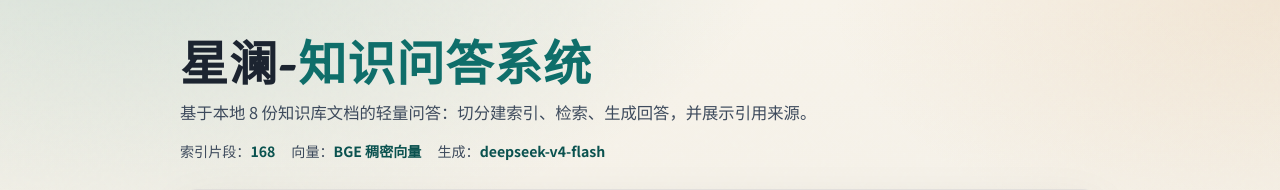
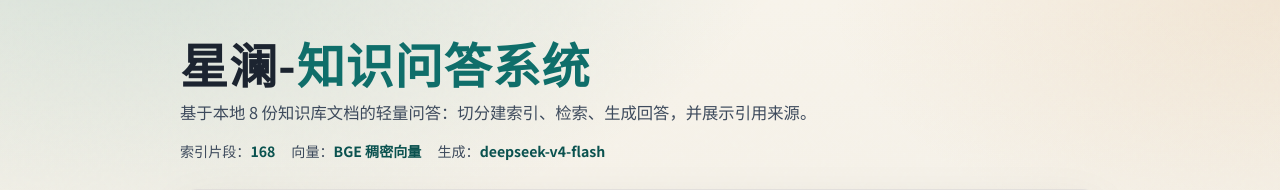
Before and after one commit to lx404616-lab/RAG-0729, a Flask app: page / in a window 1280 px wide. Shown: the top 190 px of the page. Run offline with Flask 3, Linux system fonts and the light colour scheme.

Commit message:
Use Heiti (bold sans) for page title.

```diff
--- a/docs/index.html
+++ b/docs/index.html
@@ -34,7 +34,7 @@
     }
     .wrap { width: min(920px, calc(100% - 32px)); margin: 0 auto; padding: 36px 0 48px; }
     .brand {
-      font-family: Fraunces, "Noto Serif SC", serif;
+      font-family: "SimHei", "Heiti SC", "STHeiti", "Microsoft YaHei", "Noto Sans SC", sans-serif;
       font-size: clamp(2rem, 5vw, 3rem);
       font-weight: 700;
       margin: 0 0 8px;
--- a/templates/index.html
+++ b/templates/index.html
@@ -60,7 +60,7 @@
     }
 
     .brand {
-      font-family: Fraunces, "Noto Serif SC", serif;
+      font-family: "SimHei", "Heiti SC", "STHeiti", "Microsoft YaHei", "Noto Sans SC", sans-serif;
       font-size: clamp(2rem, 5vw, 3rem);
       font-weight: 700;
       letter-spacing: 0.02em;
```
